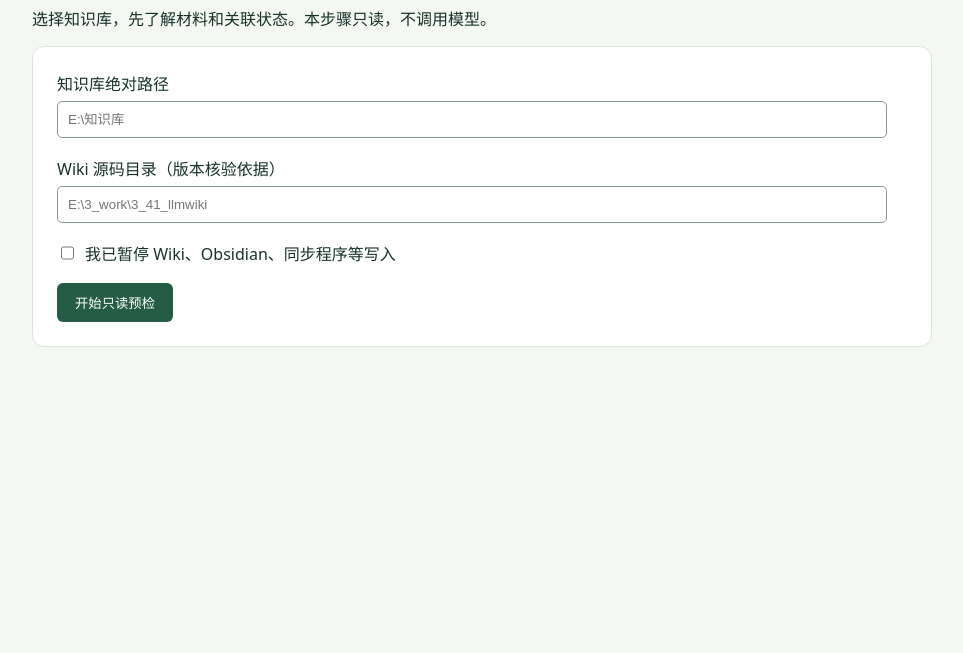
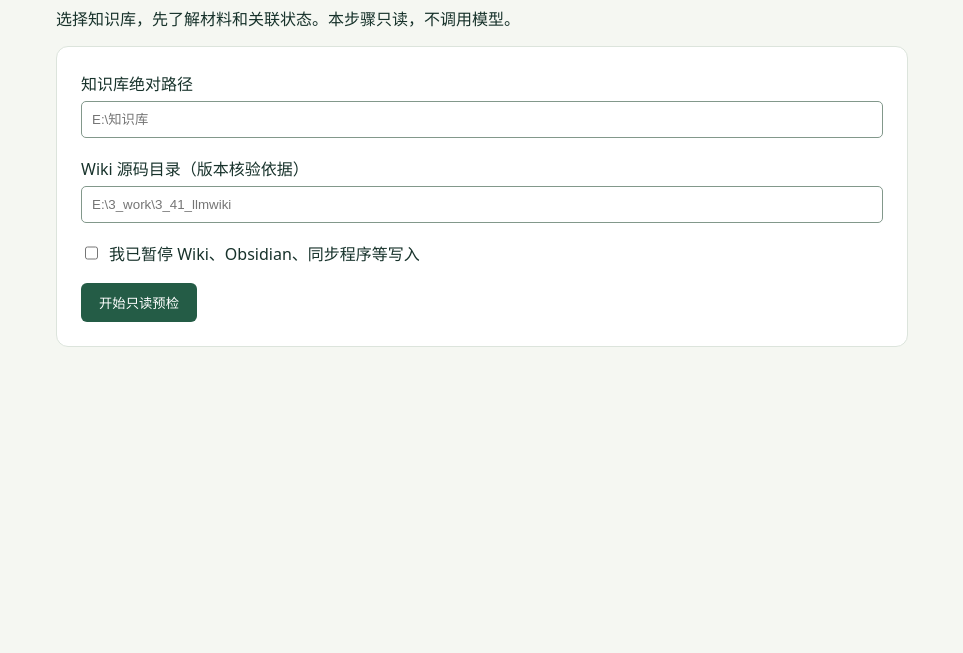
Before and after one commit to ZJPex/llm-wiki-organizer, a website: page public/index.html in a window 1280 px wide. Shown: the part 147-800 px from the top of the page, without its empty margins (158-1121 px from the left). Drawn offline with Linux system fonts and the light colour scheme.

Commit message:
fix: 避免窄屏预检报告被长路径撑开

```diff
--- a/public/style.css
+++ b/public/style.css
@@ -1 +1 @@
-:root{font-family:system-ui,sans-serif;color:#17322b;background:#f5f7f2}main{max-width:900px;margin:40px auto;padding:24px}form,section{background:white;border:1px solid #dce4dc;padding:24px;border-radius:12px}label{display:block;margin-bottom:18px}input:not([type=checkbox]){display:block;width:95%;padding:10px;margin-top:6px;border:1px solid #82988b;border-radius:5px}button{background:#245c46;color:white;padding:10px 18px;border:0;border-radius:6px;cursor:pointer}button:disabled{opacity:.5}li{margin:8px 0}table{width:100%;border-collapse:collapse}td,th{padding:10px;border-bottom:1px solid #ddd;text-align:left;overflow-wrap:anywhere}h1{font-size:32px}.check{display:flex;gap:8px}
+:root{font-family:system-ui,sans-serif;color:#17322b;background:#f5f7f2;overflow-wrap:anywhere}*{box-sizing:border-box}main{max-width:900px;margin:40px auto;padding:24px}form,section{background:white;border:1px solid #dce4dc;padding:24px;border-radius:12px}label{display:block;margin-bottom:18px}input:not([type=checkbox]){display:block;width:100%;padding:10px;margin-top:6px;border:1px solid #82988b;border-radius:5px}button{background:#245c46;color:white;padding:10px 18px;border:0;border-radius:6px;cursor:pointer}button:disabled{opacity:.5}li{margin:8px 0}table{width:100%;border-collapse:collapse}td,th{padding:10px;border-bottom:1px solid #ddd;text-align:left;overflow-wrap:anywhere}h1{font-size:32px}.check{display:flex;gap:8px}
```
